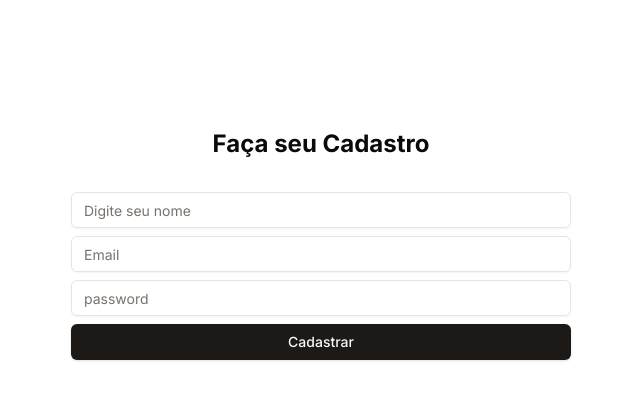
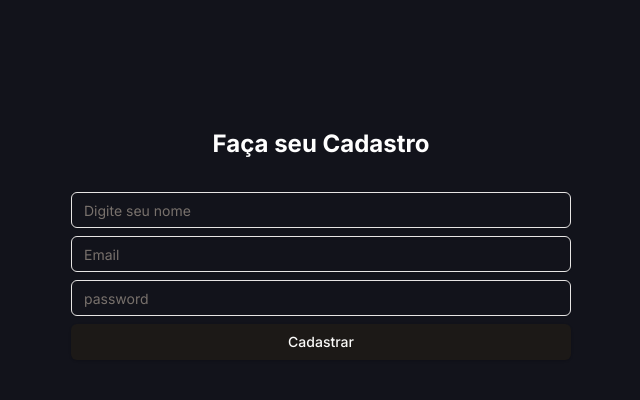
Before and after one commit to josuedantas7/red-burguer, a Next.js app: page /cadastro in a window 1280 px wide. Shown: the top 400 px of the page, without its empty margins (319-959 px from the left). Built offline with nearby package versions, Linux system fonts and the light colour scheme.

Commit message:
feat: LayoutAuth

```diff
--- a/package.json
+++ b/package.json
@@ -24,7 +24,7 @@
     "react-dom": "^18",
     "react-icons": "^5.0.1",
     "react-toastify": "^10.0.4",
-    "tailwind-merge": "^2.2.1",
+    "tailwind-merge": "^2.2.2",
     "tailwindcss-animate": "^1.0.7"
   },
   "devDependencies": {
--- a/src/app/(auth)/cadastro/page.tsx
+++ b/src/app/(auth)/cadastro/page.tsx
@@ -3,7 +3,7 @@ import React from 'react'
 
 const Register = () => {
   return (
-    <div className='w-[500px] mx-auto mt-32'>
+    <div className='w-[500px] mx-auto pt-32'>
         <h1 className='text-2xl font-bold text-center mb-8'>Faça seu Cadastro</h1>
         <FormRegisterUser />
     </div>
--- /dev/null
+++ b/src/app/(auth)/layout.tsx
@@ -0,0 +1,9 @@
+import { ReactNode } from "react";
+
+export default async function LayoutAuth({children} : { children : ReactNode }){
+    return (
+        <div className="bg-[#12131B] h-screen text-white">
+            {children}
+        </div>
+    )
+}
--- a/src/app/(auth)/login/page.tsx
+++ b/src/app/(auth)/login/page.tsx
@@ -3,7 +3,7 @@ import React from 'react'
 
 const Login = () => {
   return (
-    <div className='w-[500px] mx-auto mt-32'>
+    <div className='w-[500px] mx-auto pt-32'>
         <h1 className='text-2xl font-bold text-center mb-8'>Faça seu Login</h1>
         <FormLoginUser />
     </div>
```
Also changed, not shown: 1 other file (tests, documents, lock files or other folders).
